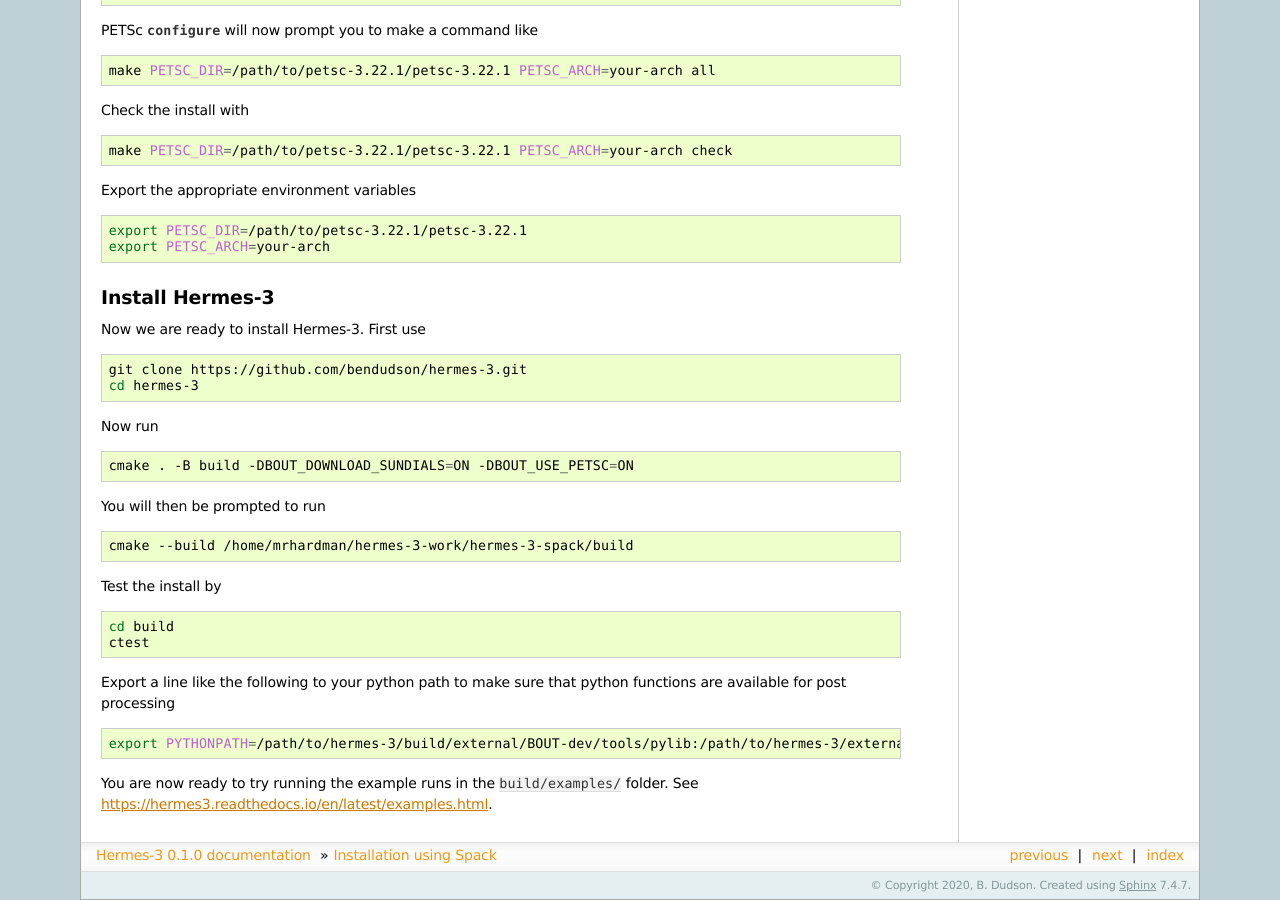
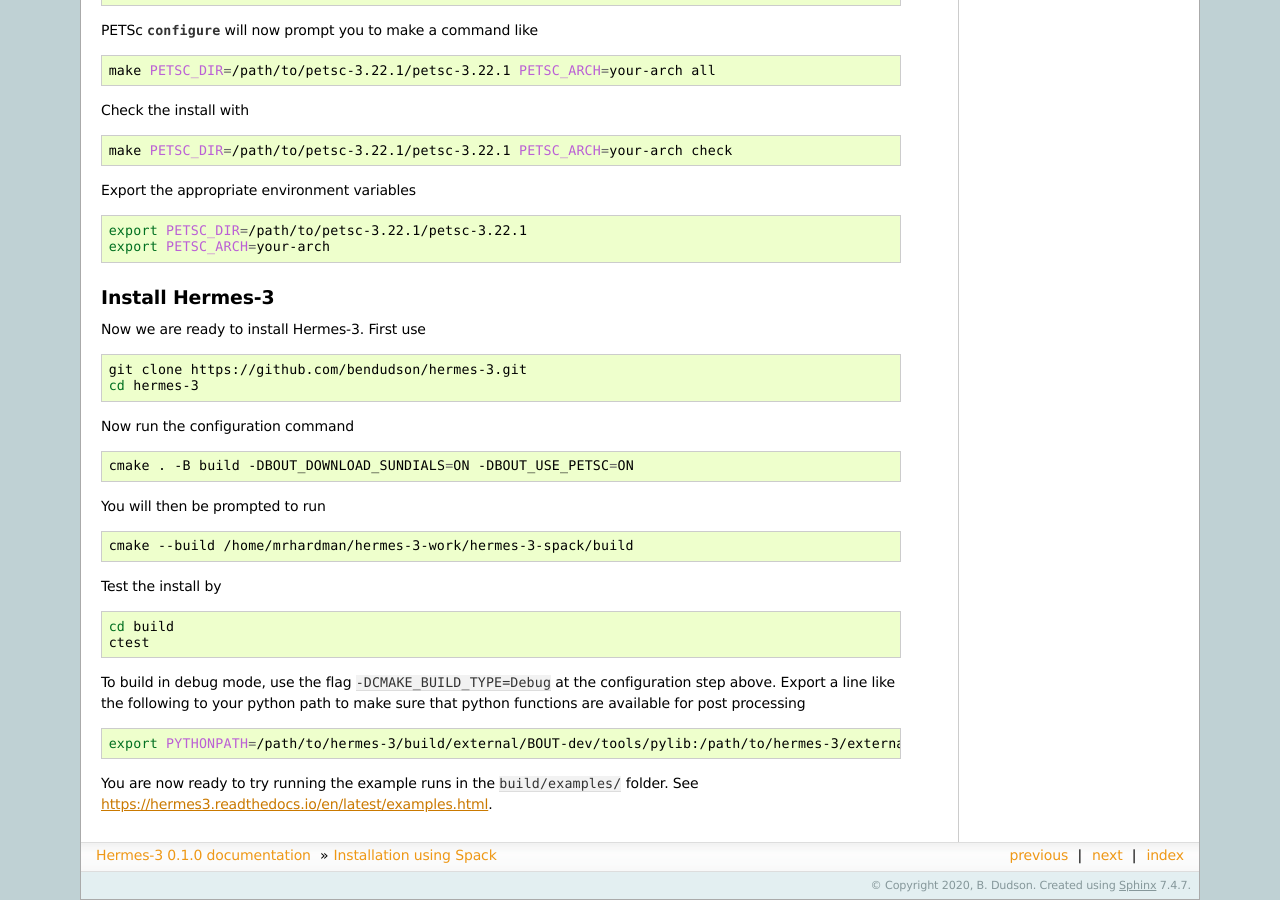
Before and after one commit to bendudson/hermes-3, a Sphinx documentation site: the page built from docs/sphinx/installation_using_spack.rst, in a window 1280 px wide and 900 px high, scrolled down 1666 px. Built offline with Sphinx 7.4.7, drawn with Linux system fonts in a browser that asks for light colours.

Commit message:
Note on debug flags for Spack notes.

```diff
--- a/docs/sphinx/installation_using_spack.rst
+++ b/docs/sphinx/installation_using_spack.rst
@@ -146,7 +146,7 @@
    git clone https://github.com/bendudson/hermes-3.git
    cd hermes-3
 
-Now run
+Now run the configuration command
 
 .. code-block:: bash
 
@@ -165,6 +165,8 @@
    cd build
    ctest
 
+To build in debug mode, use the flag ``-DCMAKE_BUILD_TYPE=Debug`` at the
+configuration step above.
 Export a line like the following to your python path to make sure that
 python functions are available for post processing
 
```
